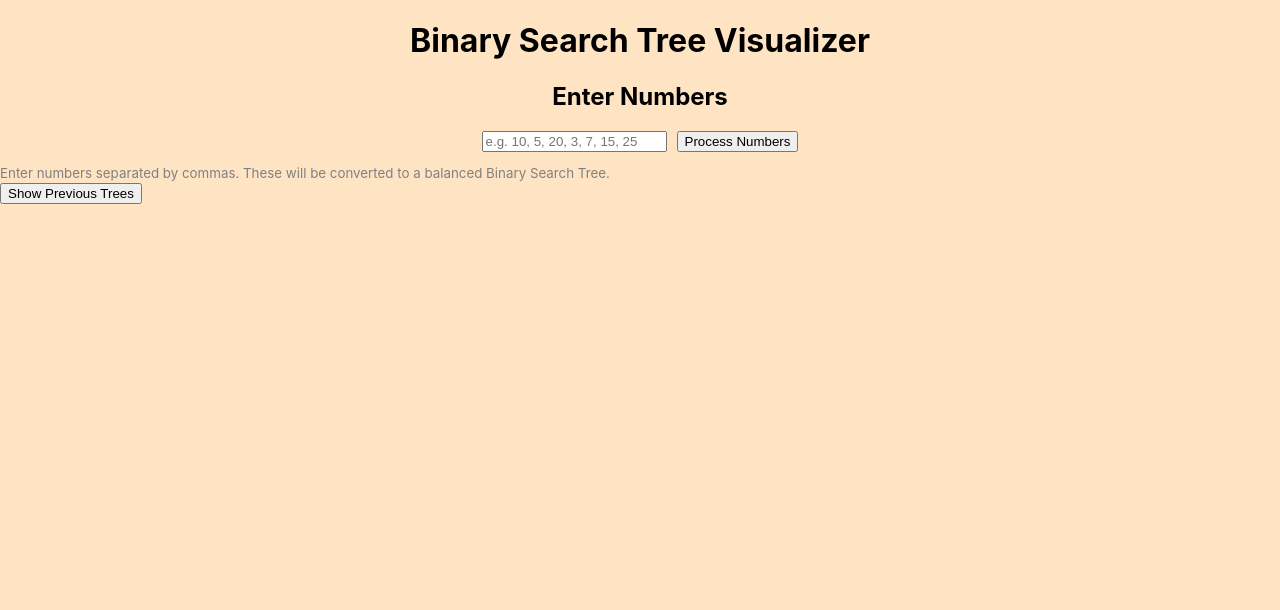
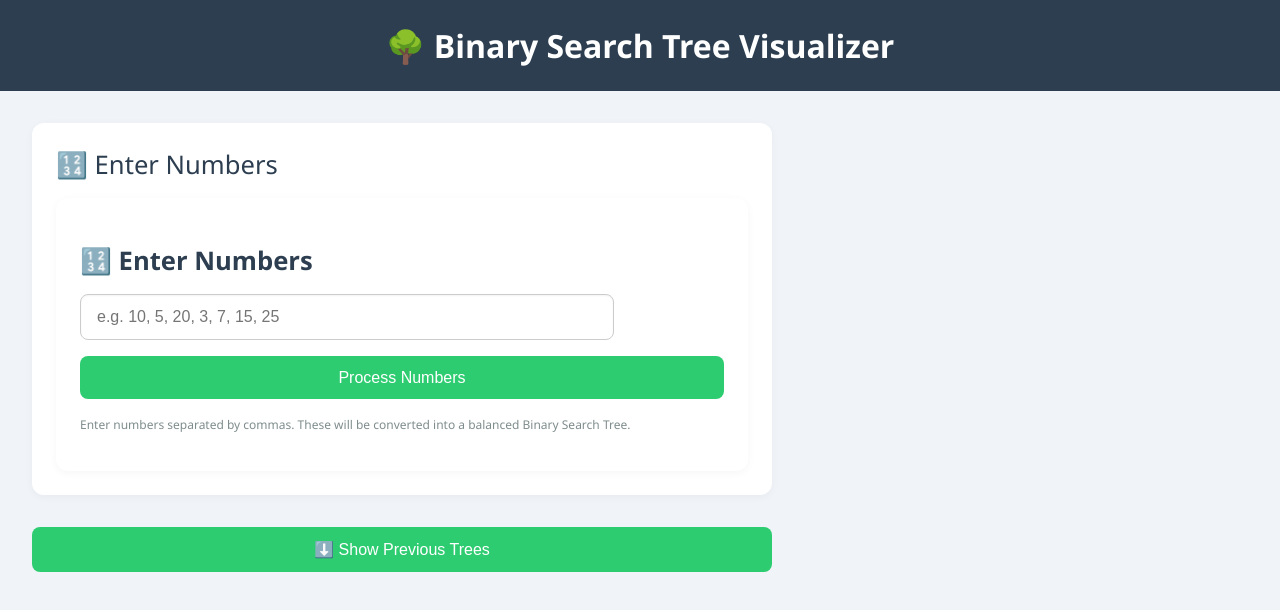
Before and after one commit to Adam-S988/bst-visualizer, a React (Create React App) app: page / in a window 1280 px wide. Shown: the top 610 px of the page. Built offline with nearby package versions, Linux system fonts and the light colour scheme.

Commit message:
Restyled the whole page

```diff
--- a/src/App.css
+++ b/src/App.css
@@ -1,38 +1,166 @@
-.App {
-  text-align: center;
+/* Reset & Base Styles */
+body {
+  margin: 0;
+  font-family: "Segoe UI", Tahoma, Geneva, Verdana, sans-serif;
+  background-color: #f0f4f8;
+  color: #2c3e50;
 }
 
-.App-logo {
-  height: 40vmin;
-  pointer-events: none;
+/* Header */
+.app-header {
+  background-color: #2c3e50;
+  color: white;
+  padding: 1.5rem;
+  font-size: 2rem;
+  text-align: center;
+  font-weight: bold;
 }
 
-@media (prefers-reduced-motion: no-preference) {
-  .App-logo {
-    animation: App-logo-spin infinite 20s linear;
+/* Main Layout */
+.app-content {
+  display: flex;
+  flex-direction: row;
+  padding: 2rem;
+  gap: 2rem;
+  max-width: 1300px;
+  margin: 0 auto;
+}
+
+/* Left Column */
+.left-column {
+  flex: 2;
+  display: flex;
+  flex-direction: column;
+  gap: 2rem;
+}
+
+/* Right Column */
+.right-column {
+  flex: 1.2;
+}
+
+/* Enter Numbers Styling */
+.enter-numbers-container {
+  background-color: #ffffff;
+  border-radius: 12px;
+  padding: 1.5rem;
+  box-shadow: 0 2px 8px rgba(0, 0, 0, 0.04);
+  animation: fadeIn 0.6s ease-in-out;
+}
+
+.section-title {
+  font-size: 1.6rem;
+  margin-bottom: 1rem;
+  display: flex;
+  align-items: center;
+  gap: 0.5rem;
+}
+
+.input-wrapper {
+  display: flex;
+  flex-direction: column;
+  gap: 1rem;
+}
+
+.number-input {
+  width: 100%;
+  max-width: 500px;
+  padding: 0.8rem 1rem;
+  border-radius: 8px;
+  border: 1px solid #ccc;
+  font-size: 1rem;
+  box-shadow: inset 0 1px 2px rgba(0, 0, 0, 0.05);
+  transition: border 0.2s ease;
+}
+
+.number-input:focus {
+  outline: none;
+  border-color: #3498db;
+  box-shadow: 0 0 0 3px rgba(52, 152, 219, 0.2);
+}
+
+.error-message {
+  color: #e74c3c;
+  font-weight: 500;
+}
+
+.input-hint {
+  color: #7f8c8d;
+  font-size: 0.9rem;
+}
+
+.process-button {
+  background-color: #2ecc71;
+  border: none;
+  color: white;
+  padding: 0.8rem 1.5rem;
+  font-size: 1rem;
+  border-radius: 8px;
+  cursor: pointer;
+  transition: background-color 0.3s ease, transform 0.2s ease;
+}
+
+.process-button:hover {
+  background-color: #27ae60;
+  transform: scale(1.03);
+}
+
+.process-button:active {
+  transform: scale(0.98);
+}
+
+/* BST Visualizer */
+.bst-visualizer-container {
+  background-color: #ffffff;
+  border-radius: 12px;
+  padding: 1.5rem;
+  box-shadow: 0 2px 8px rgba(0, 0, 0, 0.04);
+  animation: fadeIn 0.6s ease-in-out;
+}
+
+/* Previous Trees */
+.previous-trees-container {
+  background-color: #ffffff;
+  border-radius: 12px;
+  padding: 1.5rem;
+  box-shadow: 0 2px 8px rgba(0, 0, 0, 0.04);
+  animation: fadeIn 0.6s ease-in-out;
+}
+
+.tree-list {
+  list-style: none;
+  padding: 0;
+  margin: 0;
+  display: flex;
+  flex-direction: column;
+  gap: 1rem;
+}
+
+.tree-item {
+  display: flex;
+  justify-content: center;
+}
+
+.selected-tree-section {
+  margin-top: 2rem;
+  padding: 1rem;
+  background-color: #ecf0f1;
+  border-radius: 10px;
+  font-family: monospace;
+  font-size: 0.9rem;
+  white-space: pre-wrap;
+  word-wrap: break-word;
+  overflow-x: auto;
+}
+
+/* Animations */
+@keyframes fadeIn {
+  from {
+    opacity: 0;
+    transform: translateY(20px);
+  }
+  to {
+    opacity: 1;
+    transform: translateY(0);
   }
 }
-
-.App-header {
-  background-color: #282c34;
-  min-height: 100vh;
-  display: flex;
-  flex-direction: column;
-  align-items: center;
-  justify-content: center;
-  font-size: calc(10px + 2vmin);
-  color: white;
-}
-
-.App-link {
-  color: #61dafb;
-}
-
-@keyframes App-logo-spin {
-  from {
-    transform: rotate(0deg);
-  }
-  to {
-    transform: rotate(360deg);
-  }
-}
--- a/src/App.js
+++ b/src/App.js
@@ -2,6 +2,7 @@ import React, { useState } from "react";
 import BSTVisualizer from "./components/BSTVisualizer";
 import PreviousTrees from "./components/previous-trees";
 import EnterNumbers from "./components/enter-numbers";
+import "./App.css"; // Make sure this is imported
 
 const App = () => {
   const [treeData, setTreeData] = useState(null);
@@ -13,14 +14,43 @@ const App = () => {
 
   return (
     <div>
-      <h1>Binary Search Tree Visualizer</h1>
-      <EnterNumbers onBSTCreated={handleBSTCreated} />
-      {treeData && <BSTVisualizer treeData={treeData} />}
-      <button onClick={() => setShowPreviousTrees(!showPreviousTrees)}>
-        {showPreviousTrees ? "Hide Previous Trees" : "Show Previous Trees"}
-      </button>
+      <div className="app-header">🌳 Binary Search Tree Visualizer</div>
 
-      {showPreviousTrees && <PreviousTrees />}
+      <div className="app-content">
+        {/* Left Column */}
+        <div className="left-column">
+          <div className="enter-numbers-container">
+            <div className="section-title">🔢 Enter Numbers</div>
+            <EnterNumbers onBSTCreated={handleBSTCreated} />
+          </div>
+
+          {treeData && (
+            <div className="bst-visualizer-container">
+              <div className="section-title">🧩 Binary Search Tree</div>
+              <BSTVisualizer treeData={treeData} />
+            </div>
+          )}
+
+          <button
+            className="process-button"
+            onClick={() => setShowPreviousTrees(!showPreviousTrees)}
+          >
+            {showPreviousTrees
+              ? "⬆️ Hide Previous Trees"
+              : "⬇️ Show Previous Trees"}
+          </button>
+        </div>
+
+        {/* Right Column */}
+        <div className="right-column">
+          {showPreviousTrees && (
+            <div className="previous-trees-container">
+              <div className="section-title">📜 Previous Trees</div>
+              <PreviousTrees />
+            </div>
+          )}
+        </div>
+      </div>
     </div>
   );
 };
--- a/src/components/enter-numbers.jsx
+++ b/src/components/enter-numbers.jsx
@@ -57,10 +57,11 @@ const EnterNumbers = ({ onBSTCreated }) => {
   };
 
   return (
-    <div>
-      <h2>Enter Numbers</h2>
-      <div className="input-container">
+    <div className="enter-numbers-container">
+      <h2 className="section-title">🔢 Enter Numbers</h2>
+      <div className="input-wrapper">
         <input
+          className="number-input"
           type="text"
           value={input}
           onChange={handleInputChange}
@@ -72,15 +73,13 @@ const EnterNumbers = ({ onBSTCreated }) => {
           onError={handleProcessError}
         />
       </div>
-      {error && (
-        <div style={{ color: "red", marginTop: "10px" }}>Error: {error}</div>
-      )}
-      <div style={{ marginTop: "10px", color: "gray" }}>
+      {error && <div className="error-message">⚠️ {error}</div>}
+      <p className="input-hint">
         <small>
-          Enter numbers separated by commas. These will be converted to a
+          Enter numbers separated by commas. These will be converted into a
           balanced Binary Search Tree.
         </small>
-      </div>
+      </p>
     </div>
   );
 };
--- a/src/components/previous-trees.jsx
+++ b/src/components/previous-trees.jsx
@@ -30,23 +30,28 @@ const PreviousTrees = () => {
   };
 
   return (
-    <div>
-      <h2>Previous Trees</h2>
+    <div className="previous-trees-container app-container">
+      <h2 className="title">Previous Trees</h2>
 
-      <ul>
+      <ul className="tree-list">
         {trees.map((tree) => (
-          <li key={tree.id}>
-            <button onClick={() => handleTreeSelect(tree)}>
-              Tree {tree.id}
+          <li key={tree.id} className="tree-item">
+            <button
+              className="toggle-button"
+              onClick={() => handleTreeSelect(tree)}
+            >
+              View Tree #{tree.id}
             </button>
           </li>
         ))}
       </ul>
 
       {selectedTree && (
-        <div>
-          <h3>Selected Tree:</h3>
-          <pre>{JSON.stringify(selectedTree.treeJson, null, 2)}</pre>
+        <div className="selected-tree-section">
+          <h3 className="section-title">Selected Tree:</h3>
+          <pre className="selected-tree-json">
+            {JSON.stringify(selectedTree.treeJson, null, 2)}
+          </pre>
         </div>
       )}
     </div>
--- a/src/components/process-numbers.jsx
+++ b/src/components/process-numbers.jsx
@@ -1,10 +1,12 @@
-import React from "react";
+import React, { useState } from "react";
 import axios from "axios";
 
 const ProcessNumbers = ({ inputValue, onProcessed, onError }) => {
+  const [loading, setLoading] = useState(false);
+
   const processNumbers = async () => {
+    setLoading(true);
     try {
-      // Parse and validate the input
       const parsedNumbers = inputValue
         .split(",")
         .map((num) => parseInt(num.trim(), 10));
@@ -14,14 +16,10 @@ const ProcessNumbers = ({ inputValue, onProcessed, onError }) => {
         throw new Error("Please enter valid numbers");
       }
 
-      console.log("Processing numbers:", numbers);
-
       const response = await axios.post(
         "http://localhost:8080/api/bst/process-numbers",
         { numbers }
       );
-
-      console.log("Response from server:", response.data);
 
       if (response.data && response.data.treeJson) {
         onProcessed(response.data);
@@ -29,14 +27,19 @@ const ProcessNumbers = ({ inputValue, onProcessed, onError }) => {
         throw new Error("Invalid response from server");
       }
     } catch (error) {
-      console.error("Error processing numbers:", error);
       onError(error.message || "Failed to process numbers");
+    } finally {
+      setLoading(false);
     }
   };
 
   return (
-    <button onClick={processNumbers} className="process-button">
-      Process Numbers
+    <button
+      onClick={processNumbers}
+      className="process-button"
+      disabled={loading}
+    >
+      {loading ? "Processing..." : "Process Numbers"}
     </button>
   );
 };
```
